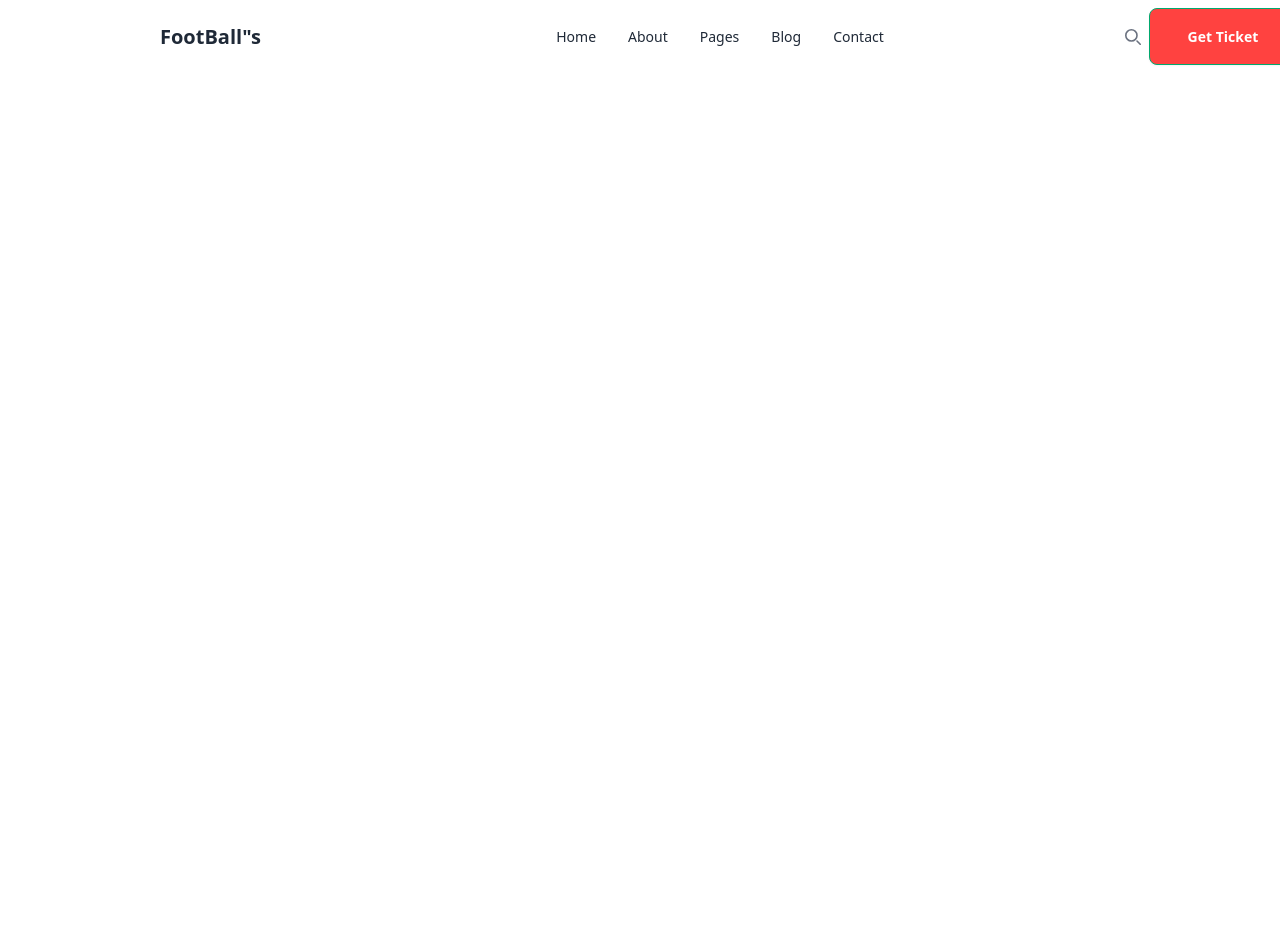
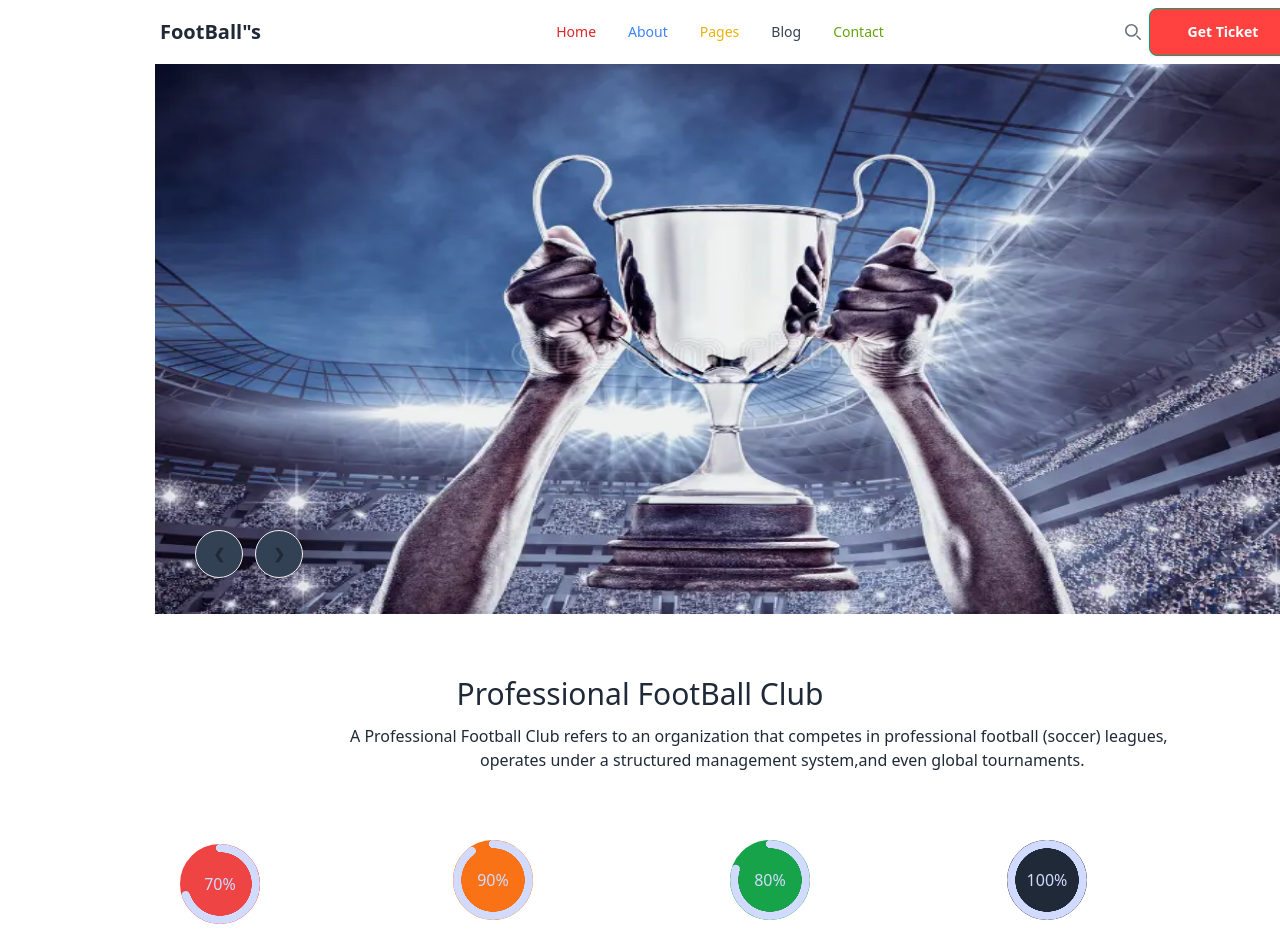
Before and after one commit to Kkhalidbinmostafahridoy/Leo-Messi-Football-, a plain HTML site: page Index.html in a window 1280 px wide. Shown: the top 932 px of the page. Before the commit the page ends 800 px from the top, so only its background shows below. Drawn offline with nearby package versions, Linux system fonts and the light colour scheme.

Commit message:
radial progress done

```diff
--- a/Index.html
+++ b/Index.html
@@ -14,7 +14,7 @@
     <header>
         <nav>
             <div>
-                <div class="navbar bg-base-100 w-[1170px] ml-[135px]">
+                <div class="navbar bg-base-100 w-[1170px] h-[57px] ml-[135px]">
                     <div class="navbar-start">
                         <div class="dropdown">
                             <div tabindex="0" role="button" class="btn btn-ghost lg:hidden">
@@ -26,22 +26,22 @@
                             </div>
                             <ul tabindex="0"
                                 class="menu menu-sm dropdown-content bg-base-100 rounded-box z-[1] mt-3 w-52 p-2 shadow">
-                                <li><a>Home</a></li>
-                                <li><a>About</a></li>
-                                <li><a>Pages</a></li>
-                                <li><a>Blog</a></li>
-                                <li><a>Contact</a></li>
+                                <li><a class="text-red-600">Home</a></li>
+                                <li><a class="text-red-600">About</a></li>
+                                <li><a class="text-yellow-500">Pages</a></li>
+                                <li><a class="text-gray-700">Blog</a></li>
+                                <li><a class="text-[#65a30d]">Contact</a></li>
                             </ul>
                         </div>
                         <a class="btn btn-ghost text-xl">FootBall"s</a>
                     </div>
                     <div class="navbar-center hidden lg:flex">
                         <ul class="menu menu-horizontal px-1">
-                            <li><a>Home</a></li>
-                            <li><a>About</a></li>
-                            <li><a>Pages</a></li>
-                            <li><a>Blog</a></li>
-                            <li><a>Contact</a></li>
+                            <li><a class="text-red-600">Home</a></li>
+                            <li><a class="text-blue-500">About</a></li>
+                            <li><a class="text-yellow-500">Pages</a></li>
+                            <li><a class="text-gray-700">Blog</a></li>
+                            <li><a class="text-[#65a30d]">Contact</a></li>
                         </ul>
                     </div>
                     <div class="navbar-end">
@@ -50,13 +50,63 @@
                             <path stroke="currentColor" stroke-linecap="round" stroke-linejoin="round" stroke-width="2"
                                 d="m19 19-4-4m0-7A7 7 0 1 1 1 8a7 7 0 0 1 14 0Z" />
                         </svg>
-                        <a class="btn btn-success bg-[#FF4240] w-[148px] h-[57px]    ml-2 text-white">Get Ticket</a>
+                        <a class="btn btn-success bg-[#FF4240] w-[148px] h-[30px] ml-2 text-white">Get Ticket</a>
                     </div>
                 </div>
             </div>
         </nav>
+        <section>
+            <div class="carousel w-[1300px] h-[550px] ml-135px">
+                <div id="slide1" class="carousel-item relative w-full">
+                    <img src="images/3.jpg" class="w-full ml-[155px]" />
+                    <!-- <div class="absolute mt-[500px] top-1/2 flex -translate-y-1/2 transform justify-between">
+                        <a href="#slide4" class="btn btn-circle">❮</a>
+                        <a href="#slide2" class="btn btn-circle">❯</a>
+                    </div> -->
+                </div>
+            </div>
+            <div>
+                <div class="absolute w-[96px] h-[40px] mt-[-90px] ml-[195px] flex gap-3 transform justify-between">
+                    <a href="#slide1" class="btn bg-slate-700 btn-circle">❮</a>
+                    <a href="#slide2" class="btn bg-slate-700  btn-circle">❯</a>
+                </div>
+            </div>
+            </div>
+        </section>
     </header>
     <main>
+        <section>
+            <h2 class="text-3xl text-gray-800 text-center mt-14">Professional FootBall Club</h2>
+            <p class="ml-[350px] mt-3">A Professional Football Club refers to an organization that competes in
+                professional football (soccer) leagues,</p>
+            <p class="ml-[480px]">operates under a structured management system,and even global tournaments. </p>
+            <div class="grid grid-cols-4 ml-[172px] mt-16">
+                <div>
+                    <div class="radial-progress bg-red-500 text-primary-content border-white border-8"
+                        style="--value:70;" role="progressbar">
+                        70%
+                    </div>
+                </div>
+                <div>
+                    <div class="radial-progress bg-orange-500 text-primary-content border-white border-4"
+                        style="--value:90;" role="progressbar">
+                        90%
+                    </div>
+                </div>
+                <div>
+                    <div class="radial-progress bg-green-600 text-primary-content border-white border-4"
+                        style="--value:80;" role="progressbar">
+                        80%
+                    </div>
+                </div>
+                <div>
+                    <div class="radial-progress bg-gray-800 text-primary-content border-white border-4"
+                        style="--value:100;" role="progressbar">
+                        100%
+                    </div>
+                </div>
+            </div>
+        </section>
 
     </main>
     <footer>
```
Also changed, not shown: images/3.jpg (added).
